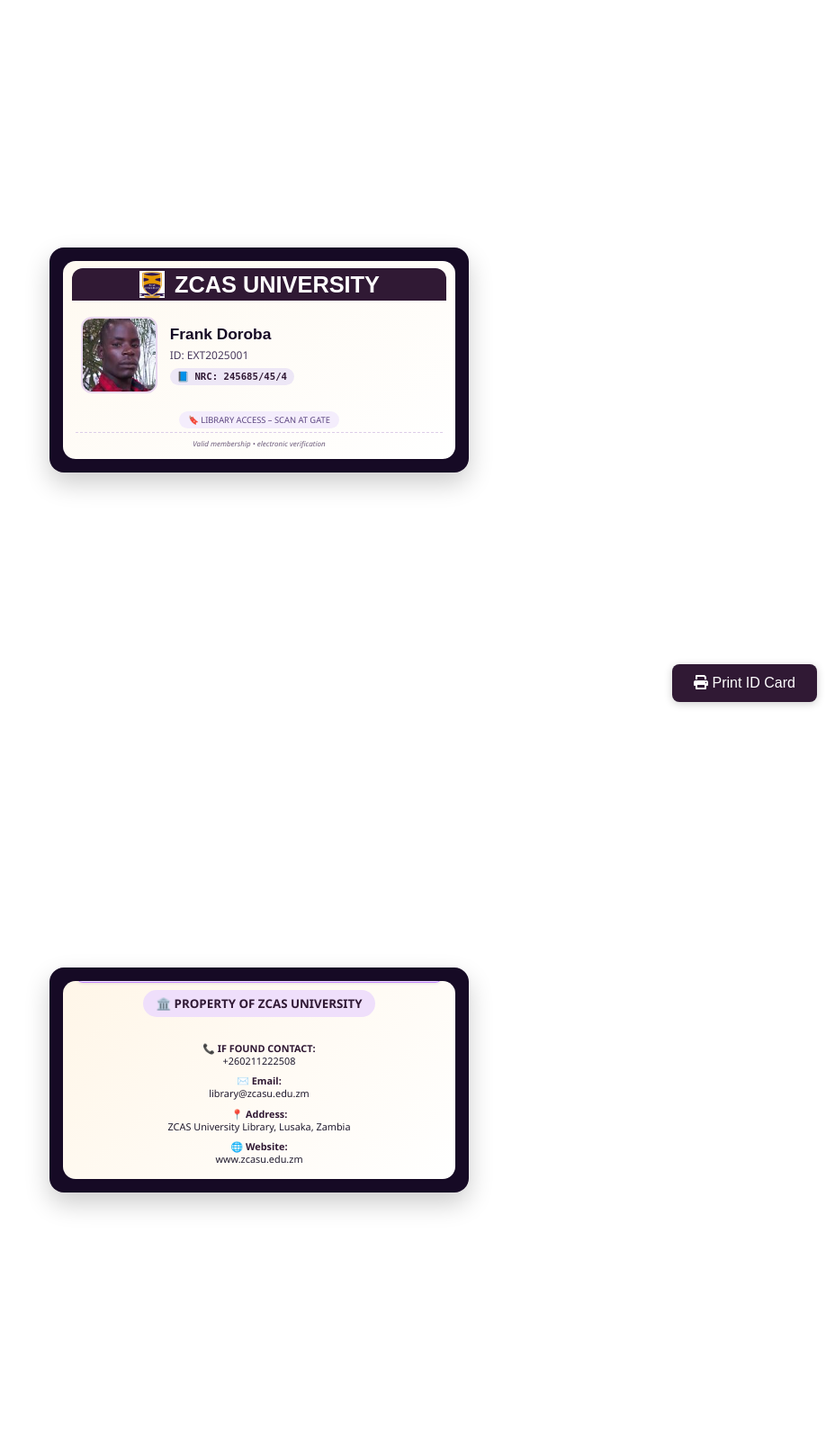
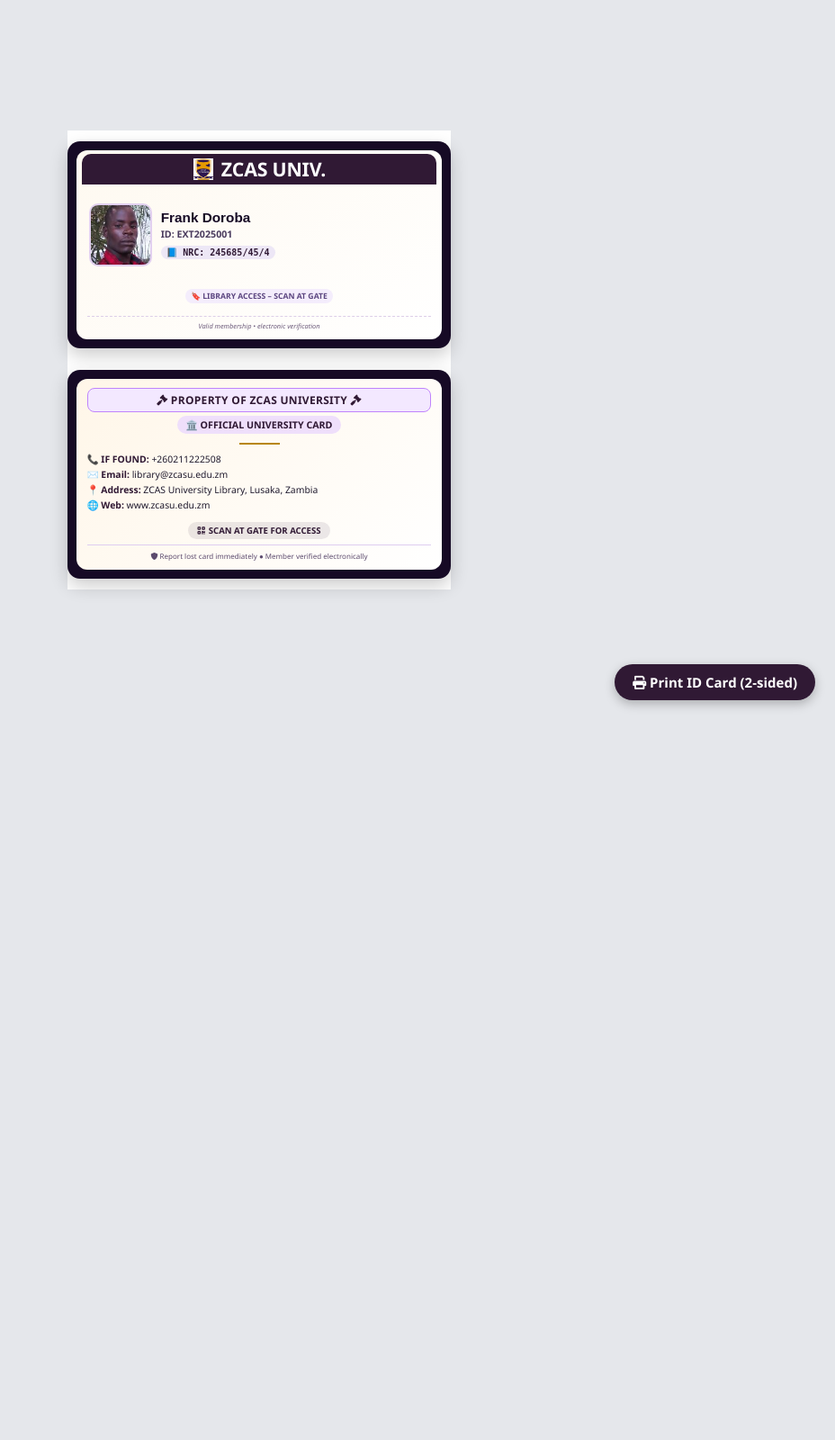
Before and after one commit to frankL408/EXTERNAL_MEMBER, a Flask app: template templates/print_id_card.html in a window 1280 px wide. Shown: the whole page at 90% size, without its empty margins (352-1280 px from the left). After the commit the page ends 787 px from the top, so only its background shows below. Run offline with Flask 3, Linux system fonts and the light colour scheme; the template is opened without the code that fills it: values that come from a table or form of the project are taken from there, others are empty.

Commit message:
first commit

```diff
--- a/templates/print_id_card.html
+++ b/templates/print_id_card.html
@@ -3,64 +3,75 @@
 
 <head>
     <meta charset="UTF-8">
-    <meta name="viewport" content="width=device-width, initial-scale=1.0">
-    <title>Print ID Card - {{ member.full_name }}</title>
+    <meta name="viewport" content="width=device-width, initial-scale=1.0, user-scalable=yes">
+    <title>ZCAS University ID Card – Print Ready (2-Sides)</title>
     <style>
         * {
             margin: 0;
             padding: 0;
             box-sizing: border-box;
+            /* Force exact print colors */
             print-color-adjust: exact;
             -webkit-print-color-adjust: exact;
         }
 
         body {
-            background: white;
+            background: #e5e7eb;
             font-family: 'Segoe UI', Roboto, 'Helvetica Neue', sans-serif;
             margin: 0;
-            padding: 0;
+            padding: 16px;
+            display: flex;
+            flex-direction: column;
+            align-items: center;
+            justify-content: center;
+            min-height: 100vh;
         }
 
+        /* PRINT CONTAINER: simulates two physical pages (front/back) */
         .id-card-print-container {
-            width: 100%;
-            margin: 0;
-            padding: 0;
+            max-width: 100%;
+            margin: 0 auto;
         }
 
+        /* Each "page" will be forced to fit on a separate sheet when printed (front + back) */
         .print-front-page,
         .print-back-page {
             page-break-after: always;
+            /* front and back on separate pages */
             page-break-inside: avoid;
+            break-inside: avoid;
             margin: 0;
             padding: 0;
-            width: 100%;
-            height: 100vh;
             display: flex;
             align-items: center;
             justify-content: center;
             background: white;
+            width: 100%;
         }
 
+        /* CARD BASE — dimension optimized for 2-sided printing on standard ID card size */
+        /* Dimensions reduced to fit front+back on one sheet without overflow, but still readable */
         .print-id-card {
-            width: 350pt !important;
+            width: 320pt !important;
+            /* ~112mm — typical ID width */
+            min-width: 260pt;
+            max-width: 340pt;
             background-color: #160a25 !important;
-            padding: 15px !important;
-            height: 250px !important;
-            break-inside: avoid !important;
-            display: flex;
-            flex-direction: column;
-            border-radius: 16px;
-            box-shadow: 0 12px 28px rgba(0, 0, 0, 0.2);
-            margin: 0 auto;
+            padding: 10px !important;
+            border-radius: 14px;
+            box-shadow: 0 8px 20px rgba(0, 0, 0, 0.2);
+            margin: 12px auto;
+            break-inside: avoid;
+            page-break-inside: avoid;
         }
 
+        /* unified front/back inner styles */
         .print-id-card-front,
         .print-id-card-back {
             width: 100%;
-            height: 100%;
             background: linear-gradient(145deg, #fef9f0 0%, #ffffff 100%);
-            border-radius: 14px;
-            padding: 12px 14px;
+            border-radius: 12px;
+            padding: 10px 12px;
             display: flex;
             flex-direction: column;
             position: relative;
@@ -69,6 +80,7 @@
 
         .print-id-card-front {
             justify-content: space-between;
+            min-height: 210px;
         }
 
         .print-id-card-back {
@@ -76,49 +88,51 @@
             text-align: center;
             align-items: center;
             justify-content: center;
+            min-height: 210px;
         }
 
-        /* Header with logo */
+        /* Compact header */
         .custom-id-header {
             display: flex;
             align-items: center;
             justify-content: center;
-            gap: 10px;
-            font-size: 19pt !important;
-            font-weight: bold !important;
+            gap: 8px;
+            font-size: 16pt !important;
+            font-weight: 800 !important;
             color: #FFF !important;
-            text-align: center !important;
-            font-family: arial, sans-serif !important;
             background-color: #301934 !important;
-            padding: 2pt !important;
-            border-radius: 12px 12px 0 0;
-            margin: -4px -4px 12px -4px;
+            padding: 4px 6px !important;
+            border-radius: 10px 10px 0 0;
+            margin: -6px -6px 8px -6px;
             line-height: 1.2;
+            letter-spacing: -0.2px;
         }
 
         .header-logo {
-            width: 30px;
-            height: 30px;
+            width: 24px;
+            height: 24px;
             object-fit: contain;
         }
 
+        /* ID photo area: tight spacing */
         .id-photo-area {
             display: flex;
-            gap: 14px;
-            margin: 6px 6px 8px 6px;
+            gap: 10px;
+            margin: 4px 2px 6px 2px;
             align-items: center;
         }
 
         .photo-box {
-            width: 85px;
-            height: 85px;
+            width: 70px;
+            height: 70px;
             background: #f2eef5;
-            border-radius: 12px;
+            border-radius: 10px;
             display: flex;
             align-items: center;
             justify-content: center;
-            border: 2px solid #e9d7f0;
+            border: 2px solid #e2d0f0;
             overflow: hidden;
+            flex-shrink: 0;
         }
 
         .photo-box img {
@@ -132,98 +146,108 @@
         }
 
         .member-name {
-            font-size: 13pt;
+            font-size: 11.5pt;
             font-weight: 800;
             font-family: 'Arial', sans-serif;
             color: #160a25;
-            margin-bottom: 4px;
+            margin-bottom: 2px;
+            line-height: 1.2;
         }
 
         .member-id-text {
-            font-size: 9pt;
+            font-size: 8pt;
             color: #4a3b5e;
-            font-weight: 500;
+            font-weight: 600;
         }
 
         .nrc-chip {
             background: #ede7f6;
             display: inline-block;
-            padding: 3px 8px;
-            border-radius: 20px;
-            font-size: 8pt;
+            padding: 2px 6px;
+            border-radius: 18px;
+            font-size: 7.5pt;
             font-weight: 700;
             font-family: monospace;
             color: #301934;
-            margin-top: 6px;
+            margin-top: 4px;
         }
 
         .library-badge {
             text-align: center;
-            margin-top: auto;
-            padding-top: 6px;
+            margin-top: 4px;
+            margin-bottom: 2px;
         }
 
         .library-badge span {
-            font-size: 7pt;
+            font-size: 6.5pt;
             color: #5c4680;
             background: #f4edfc;
-            padding: 3px 10px;
-            border-radius: 20px;
+            padding: 2px 6px;
+            border-radius: 16px;
+            font-weight: 600;
         }
 
         .footer-note {
             text-align: center;
-            font-size: 6pt;
+            font-size: 5.5pt;
             font-style: italic;
             color: #6c5b7b;
             border-top: 1px dashed #ddcee8;
-            padding-top: 6px;
-            margin-top: 5px;
+            padding-top: 5px;
+            margin-top: 3px;
         }
 
-        /* Property notice styling - prominent on back */
+        /* Back side condensed – Property notice prominent but compact */
         .back-property-notice {
-            font-size: 11pt;
+            font-size: 9pt;
             font-weight: 900;
             color: #301934;
             text-transform: uppercase;
-            letter-spacing: 1px;
-            background: linear-gradient(135deg, #f3e8ff, #e9d5ff);
-            padding: 8px 12px;
+            background: #f3e8ff;
+            padding: 4px 6px;
             border-radius: 8px;
-            margin-bottom: 8px;
+            margin-bottom: 4px;
             width: 100%;
             text-align: center;
             border: 1px solid #c084fc;
-            box-shadow: 0 1px 3px rgba(0, 0, 0, 0.1);
+            letter-spacing: 0.3px;
+        }
+
+        .back-property-notice i {
+            font-size: 9pt;
         }
 
         .property-text {
             background: #efdffb;
-            padding: 6px 14px;
-            border-radius: 30px;
+            padding: 3px 10px;
+            border-radius: 28px;
             font-weight: 800;
             color: #301934;
-            font-size: 10pt;
+            font-size: 8pt;
             display: inline-block;
+            margin-bottom: 4px;
         }
 
         .separator-line {
-            width: 65px;
+            width: 45px;
             height: 2px;
             background: #B8860B;
-            margin: 10px auto;
+            margin: 6px auto;
         }
 
         .contact-details {
-            margin: 8px 0;
+            margin: 4px 0;
+            text-align: left;
+            width: 100%;
+            font-size: 0.65rem;
         }
 
         .contact-item {
-            margin-bottom: 8px;
-            font-size: 0.68rem;
-            line-height: 1.3;
+            margin-bottom: 4px;
+            font-size: 0.65rem;
+            line-height: 1.25;
             color: #1f1a2e;
+            word-break: break-word;
         }
 
         .contact-label {
@@ -234,28 +258,30 @@
         .scan-instruction {
             background: #30193418;
             font-weight: bold;
-            border-radius: 50px;
-            padding: 5px 12px;
+            border-radius: 40px;
+            padding: 3px 10px;
             display: inline-flex;
             align-items: center;
-            gap: 5px;
+            gap: 4px;
             font-size: 0.6rem;
             color: #301934;
+            margin-top: 4px;
         }
 
         .important-note {
-            font-size: 7pt;
-            margin-top: 10px;
+            font-size: 6pt;
+            margin-top: 6px;
             color: #5c4b6e;
             border-top: 1px solid #decdf0;
-            padding-top: 8px;
+            padding-top: 6px;
             width: 100%;
         }
 
+        /* Print button remains accessible */
         .print-button {
             position: fixed;
-            bottom: 20px;
-            right: 20px;
+            bottom: 22px;
+            right: 22px;
             z-index: 1000;
         }
 
@@ -263,17 +289,22 @@
             background: #301934;
             color: white;
             border: none;
-            padding: 12px 24px;
-            border-radius: 8px;
-            font-size: 16px;
+            padding: 10px 20px;
+            border-radius: 32px;
+            font-size: 15px;
+            font-weight: bold;
             cursor: pointer;
-            box-shadow: 0 2px 10px rgba(0, 0, 0, 0.2);
+            box-shadow: 0 4px 12px rgba(0, 0, 0, 0.25);
+            transition: 0.2s;
+            font-family: inherit;
         }
 
         .print-button button:hover {
-            background: #1e0f24;
+            background: #1f0f28;
+            transform: scale(1.02);
         }
 
+        /* PRINT specific adjustments — guarantee two separate pages (front & back) */
         @media print {
             body {
                 margin: 0;
@@ -284,23 +315,53 @@
             .print-button {
                 display: none;
             }
+
+            .print-front-page,
+            .print-back-page {
+                margin: 0;
+                padding: 0;
+                break-inside: avoid;
+                page-break-after: always;
+                page-break-inside: avoid;
+            }
+
+            .print-id-card {
+                box-shadow: none;
+                margin: 0 auto;
+                width: 100%;
+                max-width: 320pt;
+            }
+
+            /* Ensure card content does not break awkwardly */
+            .print-id-card-front,
+            .print-id-card-back {
+                break-inside: avoid;
+            }
+        }
+
+        /* small devices fallback */
+        @media (max-width: 400px) {
+            .print-id-card {
+                width: 95% !important;
+            }
         }
     </style>
     <link rel="stylesheet" href="https://cdnjs.cloudflare.com/ajax/libs/font-awesome/6.0.0/css/all.min.css">
+    <!-- No auto-print by default – user chooses via button, but we keep the option to print manually -->
 </head>
 
 <body>
     <div class="print-button">
-        <button onclick="window.print();"><i class="fas fa-print"></i> Print ID Card</button>
+        <button onclick="window.print();"><i class="fas fa-print"></i> Print ID Card (2-sided)</button>
     </div>
 
     <div class="id-card-print-container">
-        <!-- FRONT SIDE -->
+        <!-- ======================== FRONT SIDE ======================== -->
         <div class="print-front-page">
             <div class="print-id-card">
                 <div class="print-id-card-front">
                     <div class="custom-id-header">
-                        <!-- Check common logo locations -->
+                        <!-- Logo handling: dynamic paths with fallback for Jinja2 rendering -->
                         {% if logo_exists %}
                         <img src="{{ url_for('static', filename='images/logo.png') }}" class="header-logo" alt="Logo"
                             onerror="this.style.display='none'">
@@ -308,22 +369,22 @@
                         {% set alt_logo = url_for('static', filename='uploads/logo.png') %}
                         <img src="{{ alt_logo }}" class="header-logo" alt="Logo" onerror="this.style.display='none'">
                         {% endif %}
-
-                        ZCAS UNIVERSITY
+                        ZCAS UNIV.
                     </div>
                     <div class="id-photo-area">
                         <div class="photo-box">
                             {% if member.photo_path %}
-                            <img src="{{ url_for('static', filename='uploads/' + member.photo_path) }}" alt="Photo">
+                            <img src="{{ url_for('static', filename='uploads/' + member.photo_path) }}"
+                                alt="Member Photo">
                             {% else %}
-                            <i class="fas fa-camera fa-2x" style="color:#b6a2d6;"></i>
+                            <i class="fas fa-id-card fa-2x" style="color:#b6a2d6;"></i>
                             {% endif %}
                         </div>
                         <div class="member-details">
                             <div class="member-name">{{ member.full_name }}</div>
-                            <div class="member-id-text">ID: {{ member.member_id }}</div>
+                            <div class="member-id-text"><strong>ID:</strong> {{ member.member_id }}</div>
                             <div class="nrc-chip">
-                                📘 NRC: {{ member.nrc_number if member.nrc_number else 'Not provided' }}
+                                📘 NRC: {{ member.nrc_number if member.nrc_number else 'N/A' }}
                             </div>
                         </div>
                     </div>
@@ -337,36 +398,34 @@
             </div>
         </div>
 
-        <!-- BACK SIDE -->
+        <!-- ======================== BACK SIDE ======================== -->
         <div class="print-back-page">
             <div class="print-id-card">
                 <div class="print-id-card-back">
-                    <!-- PROMINENT PROPERTY NOTICE - Added as requested -->
+                    <!-- PROPERTY NOTICE (prominent, reduced to fit) -->
                     <div class="back-property-notice">
-                        <i class="fas fa-gavel"></i> THIS CARD IS PROPERTY OF ZCAS UNIVERSITY <i
-                            class="fas fa-gavel"></i>
+                        <i class="fas fa-gavel"></i> PROPERTY OF ZCAS UNIVERSITY <i class="fas fa-gavel"></i>
                     </div>
 
                     <div class="property-text">
-                        🏛️ PROPERTY OF ZCAS UNIVERSITY
+                        🏛️ OFFICIAL UNIVERSITY CARD
                     </div>
                     <div class="separator-line"></div>
                     <div class="contact-details">
-                        <div class="contact-item"><span class="contact-label">📞 IF FOUND CONTACT:</span><br>{{
-                            contact_info.phone if contact_info else '+260211222508' }}</div>
-                        <div class="contact-item"><span class="contact-label">✉️ Email:</span><br>{{ contact_info.email
-                            if contact_info else 'library@zcasu.edu.zm' }}</div>
-                        <div class="contact-item"><span class="contact-label">📍 Address:</span><br>{{
-                            contact_info.address if contact_info else 'ZCAS University Library, Lusaka, Zambia' }}</div>
-                        <div class="contact-item"><span class="contact-label">🌐 Website:</span><br>{{
-                            contact_info.website if contact_info else 'www.zcasu.edu.zm' }}</div>
+                        <div class="contact-item"><span class="contact-label">📞 IF FOUND:</span> {{ contact_info.phone
+                            if contact_info else '+260211222508' }}</div>
+                        <div class="contact-item"><span class="contact-label">✉️ Email:</span> {{ contact_info.email if
+                            contact_info else 'library@zcasu.edu.zm' }}</div>
+                        <div class="contact-item"><span class="contact-label">📍 Address:</span> {{ contact_info.address
+                            if contact_info else 'ZCAS University Library, Lusaka' }}</div>
+                        <div class="contact-item"><span class="contact-label">🌐 Web:</span> {{ contact_info.website if
+                            contact_info else 'www.zcasu.edu.zm' }}</div>
                     </div>
                     <div class="scan-instruction">
                         <i class="fas fa-qrcode"></i> SCAN AT GATE FOR ACCESS
                     </div>
                     <div class="important-note">
-                        <i class="fas fa-shield-alt"></i> Report lost card immediately | Membership verified
-                        electronically
+                        <i class="fas fa-shield-alt"></i> Report lost card immediately ● Member verified electronically
                     </div>
                 </div>
             </div>
@@ -374,12 +433,11 @@
     </div>
 
     <script>
-        // Auto-trigger print dialog when page loads
-        window.onload = function () {
-            setTimeout(function () {
-                window.print();
-            }, 500);
-        };
+        // Optional: user can print manually; but we intentionally removed auto-print
+        // to respect user expectation. If you desire auto-dialog on load (uncomment)
+        // but for better UX, we keep only manual print button.
+        // However, adding a small hint: message when loading (no auto print)
+        console.log("ID card ready: front + back design fits on two printed pages when duplex printing.");
     </script>
 </body>
 
```
